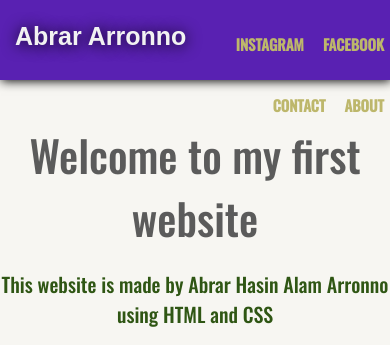
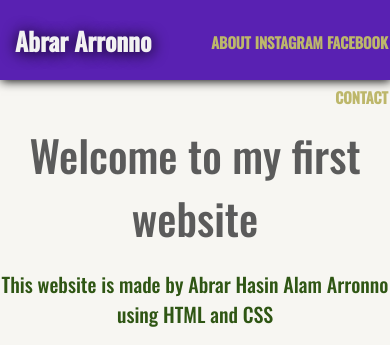
Before and after one commit to arronno1234/Abrar-Arronno, a plain HTML site: page index.html in a window 390 px wide. Shown: the top 345 px of the page. Drawn offline with nearby package versions, Linux system fonts and the light colour scheme.

Commit message:
Update style.css

```diff
--- a/style.css
+++ b/style.css
@@ -108,14 +108,15 @@ color: violet;
     .navtitle{
         font-size: 25px;
         margin-top: 7px;
+        font-family: 'Oswald', sans-serif;
     }
 
     .navlink{
         font-size:15px;
-        margin: 3px;
-        padding: 3px;
+        margin: 1px;
+        padding: 1px;
         margin-top: 30px;
-        margin-left: 10px;
+        margin-left: 1px;
     }
 
     .welcome{
```
